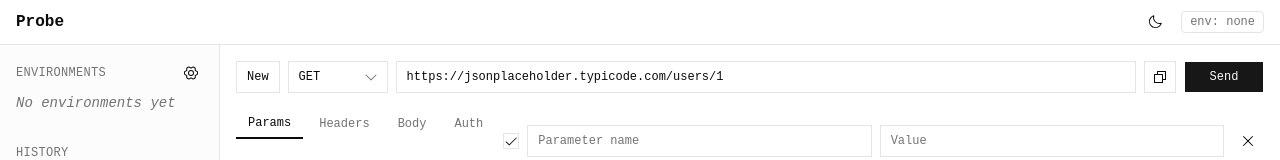
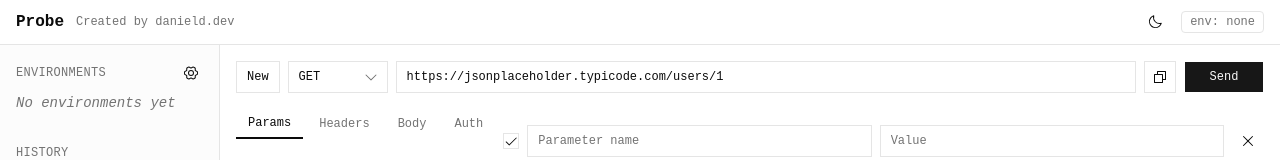
Before and after one commit to danieldelahoz/probe, a React (Vite) app: page / in a window 1280 px wide. Shown: the top 160 px of the page. Built offline with nearby package versions, Linux system fonts and the light colour scheme.

Commit message:
feat: add credit link in header

```diff
--- a/src/App.jsx
+++ b/src/App.jsx
@@ -39,7 +39,12 @@ function App() {
       <DesktopOnly />
       <div className="h-screen flex flex-col bg-background text-foreground">
         <header className="border-b px-4 py-2 flex items-center justify-between shrink-0">
-          <span className="font-semibold">Probe</span>
+          <div className="flex items-center gap-3">
+            <span className="font-semibold">Probe</span>
+            <span className="text-xs text-muted-foreground">
+              Created by <a href="https://danield.dev" target="_blank" rel="noopener noreferrer" className="hover:text-foreground transition-colors">danield.dev</a>
+            </span>
+          </div>
           <div className="flex items-center gap-3">
             <ThemeToggle />
             <ActiveEnvBadge />
```
